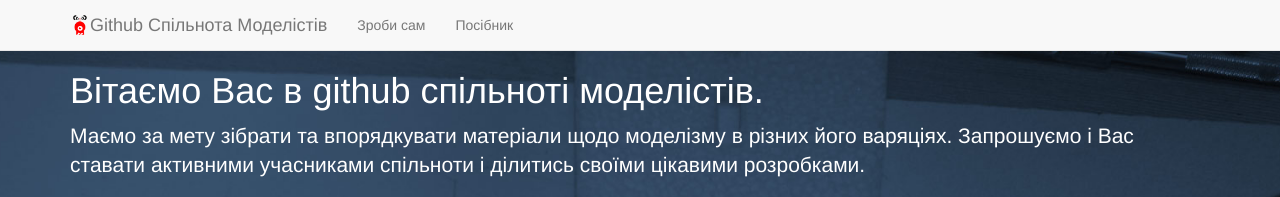
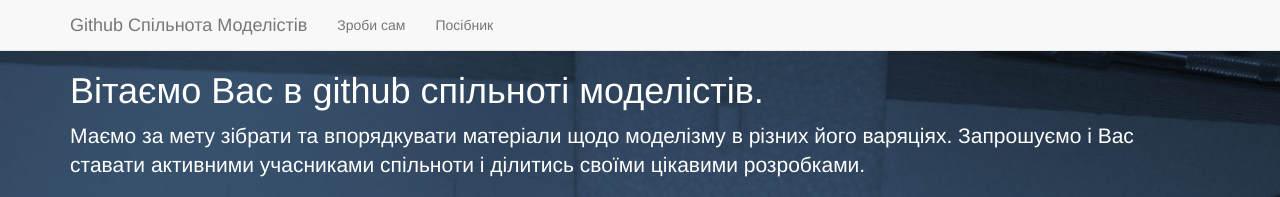
Before and after one commit to modelism/community, a Jekyll site: the page built from index.html, in a window 1280 px wide. Shown: the top 197 px of the page. Built offline with Jekyll 4.4.1, drawn with Linux system fonts in a browser that asks for light colours.

Commit message:
removed img brand

```diff
--- a/_includes/header.html
+++ b/_includes/header.html
@@ -3,9 +3,7 @@
   <div class="container">
 
     <div class="navbar-header">
-      <a href="{{ site.url }}" class="navbar-brand">
-        <img alt="Brand" src="{{ site.url }}/images/logo.png" height="20" class="navbar-left"> Github Спільнота Моделістів
-      </a>
+      <a href="{{ site.url }}" class="navbar-brand">Github Спільнота Моделістів</a>
     </div>
 
     <nav class="navbar-default" role="navigation">
```
